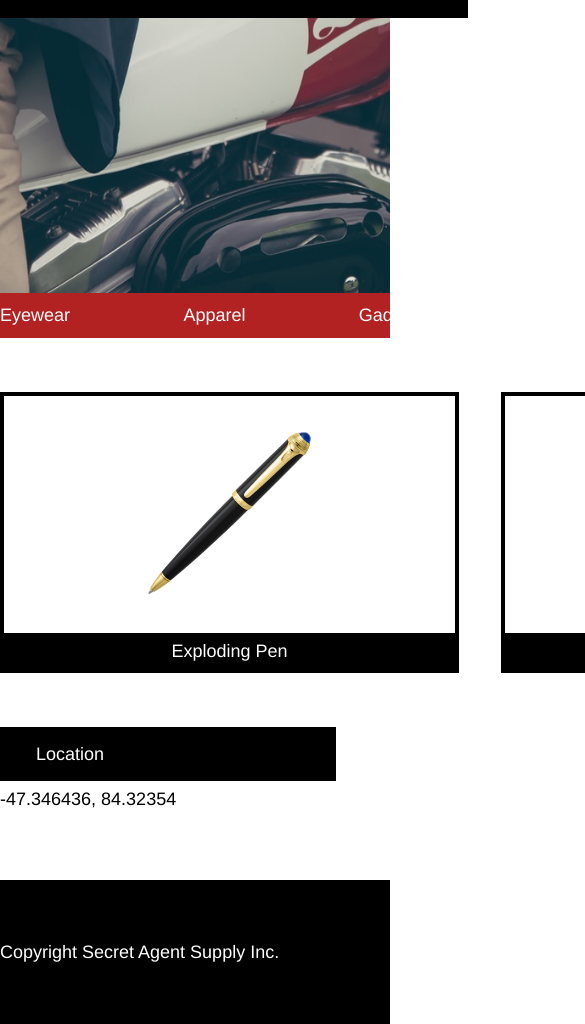
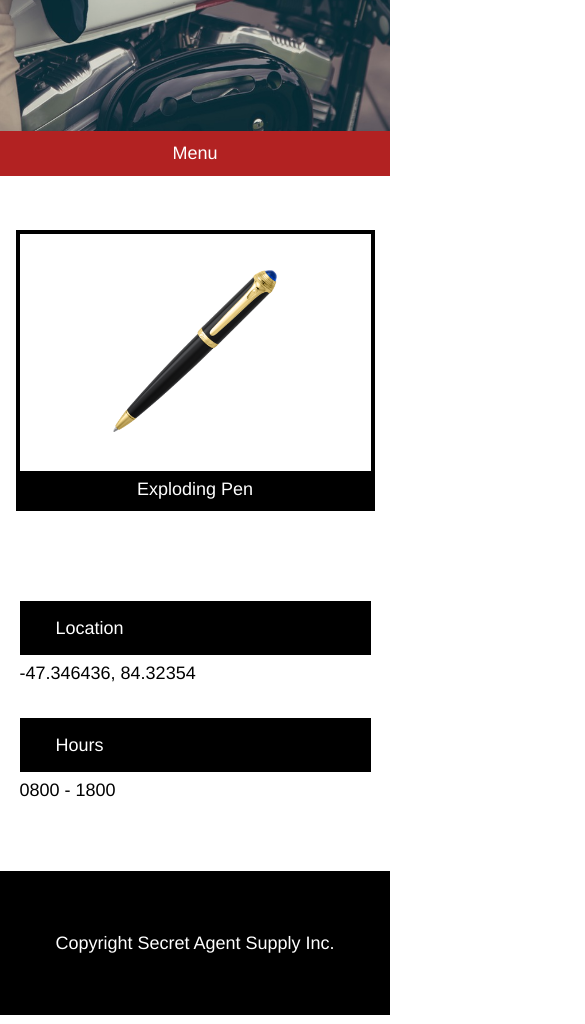
Before and after one commit to ryanmhowell/Secret-Agent-Supply, a plain HTML site: page index.html in a window 390 px wide. Shown: the part 361-1385 px from the top of the page, 585 px wide, since content can reach past the window. Drawn offline with Linux system fonts and the light colour scheme.

Commit message:
Added more responsive design.

```diff
--- a/index.html
+++ b/index.html
@@ -31,22 +31,25 @@
 <nav>
   <div class="large-screen">
   <ul>
-    <li>
+    <li id="menu">
+      Menu
+    </li>
+    <li class="menu-item">
       Eyewear
     </li>
-    <li>
+    <li class="menu-item">
       Apparel
     </li>
-    <li>
+    <li class="menu-item">
       Gadgets
     </li>
-    <li>
+    <li class="menu-item">
       Vehicles
     </li>
-    <li>
+    <li class="menu-item">
       Classes
     </li>
-    <li>
+    <li class="menu-item">
       Contact
     </li>
   </ul>
--- a/resources/css/style.css
+++ b/resources/css/style.css
@@ -76,6 +76,9 @@ nav ul {
   justify-content: space-between;
 }
 
+#menu {
+  display:none;
+}
 
 /*images styling section*/
 
@@ -156,6 +159,11 @@ footer {
 
 
 @media only screen and (max-width: 1024px) {
+
+  .large-screen {
+    max-width: 100%;
+  }
+
   #glasses {
     display: none;
   }
@@ -164,4 +172,82 @@ footer {
     width: 47%;
   }
 
+  #menu {
+    display: block;
+  }
+
+  .menu-item {
+    display: none;
+  }
+
+  nav ul {
+    justify-content: space-around;
+  }
+
+  footer {
+    max-width: 100%;
+  }
+
+
+
+
 }
+
+
+@media only screen and (max-width: 470px) {
+
+  .large-screen {
+    max-width: 100%;
+  }
+
+
+  #moto {
+    width: 100%;
+  }
+
+
+
+  footer p {
+    text-align: center;
+  }
+
+  #store-info {
+    margin: 0 auto;
+    display: flex;
+    flex-direction: column;
+    align-items: center;
+    width: 90%;
+    margin-bottom: 4rem;
+  }
+
+  #watch {
+    display: none;
+  }
+
+  #pen {
+    width: 90%;
+  }
+
+  #images {
+    justify-content: center;
+  }
+
+  #moto {
+    height: 15rem;
+    padding-top: 10rem;
+  }
+
+  #new-arrival {
+    font-size: 0.77rem;
+  }
+
+  #sport-bikes {
+    font-size: 1rem;
+  }
+
+  .info {
+    margin-top: 2rem;
+    width: 100%;
+  }
+
+}
```
